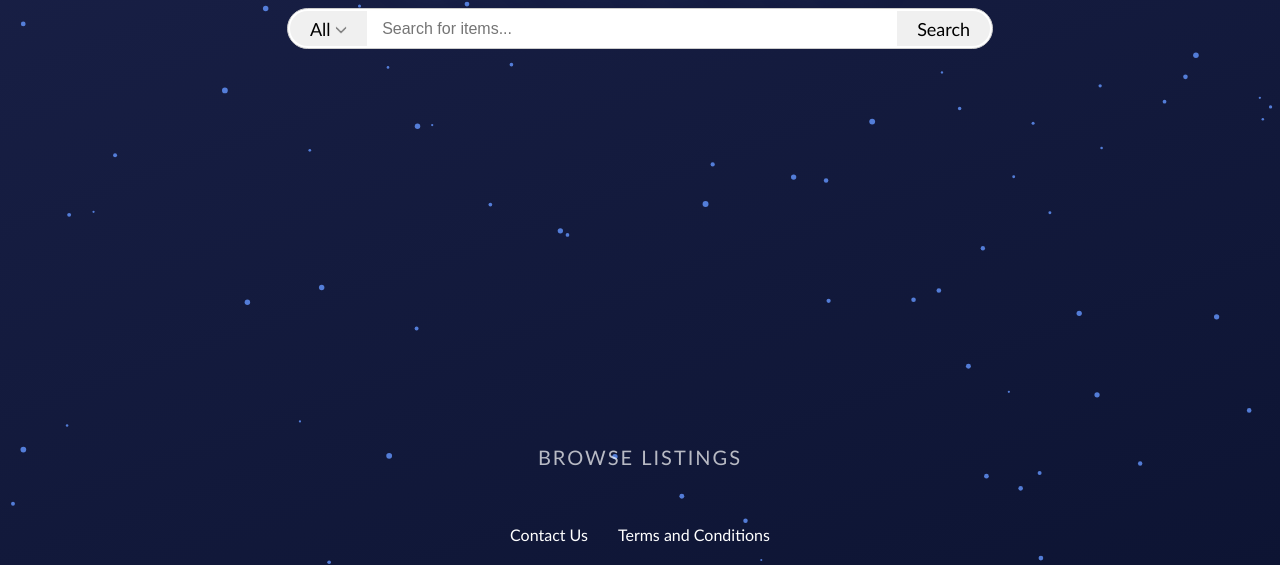
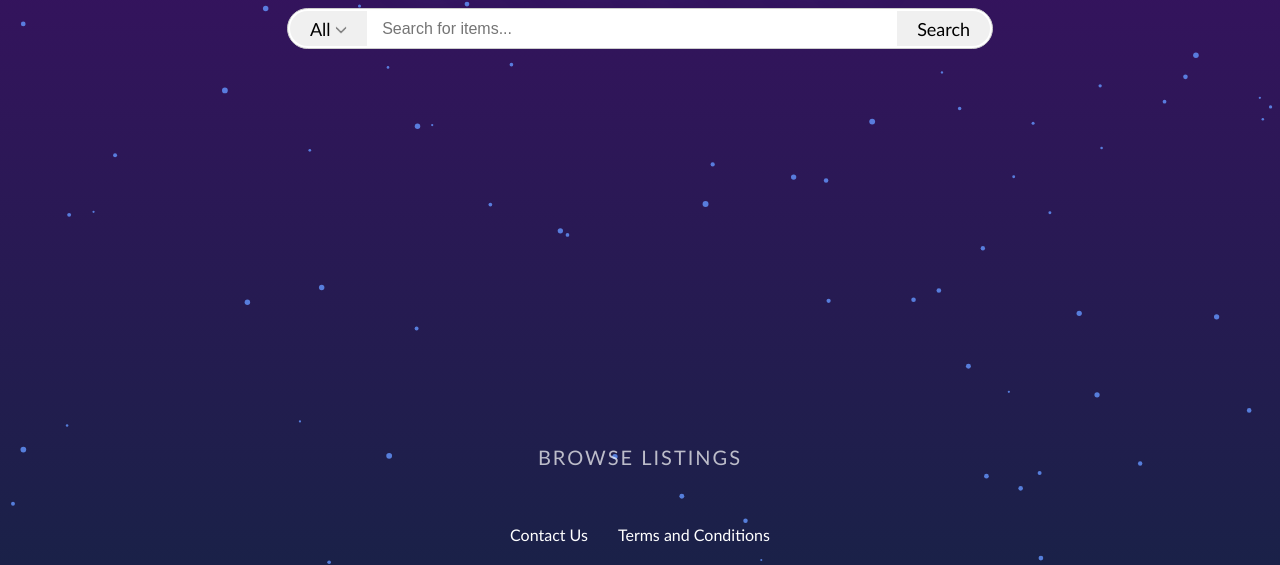
Before and after one commit to mirlan0705/uniMarket, a website: page Coursework/html/unimarket.html in a window 1280 px wide. Shown: the part 235-800 px from the top of the page. Drawn offline with Linux system fonts and the light colour scheme; no server answers.

Commit message:
changed solid to gradient background

```diff
--- a/Coursework/css/unimarket.css
+++ b/Coursework/css/unimarket.css
@@ -278,7 +278,9 @@ body{
     margin: 0;
     min-height:100vh;
     font-family: 'Gill Sans', 'Gill Sans MT', Calibri, 'Trebuchet MS', sans-serif;
-    background: linear-gradient(160deg, #1a2148 0%, #0d1433 100%);
+    background: #1a2148;
+    background: linear-gradient(180deg, #3e0e65 0%, #1a2148 100%);
+    background-attachment: fixed;
 }
 
 footer{
```
